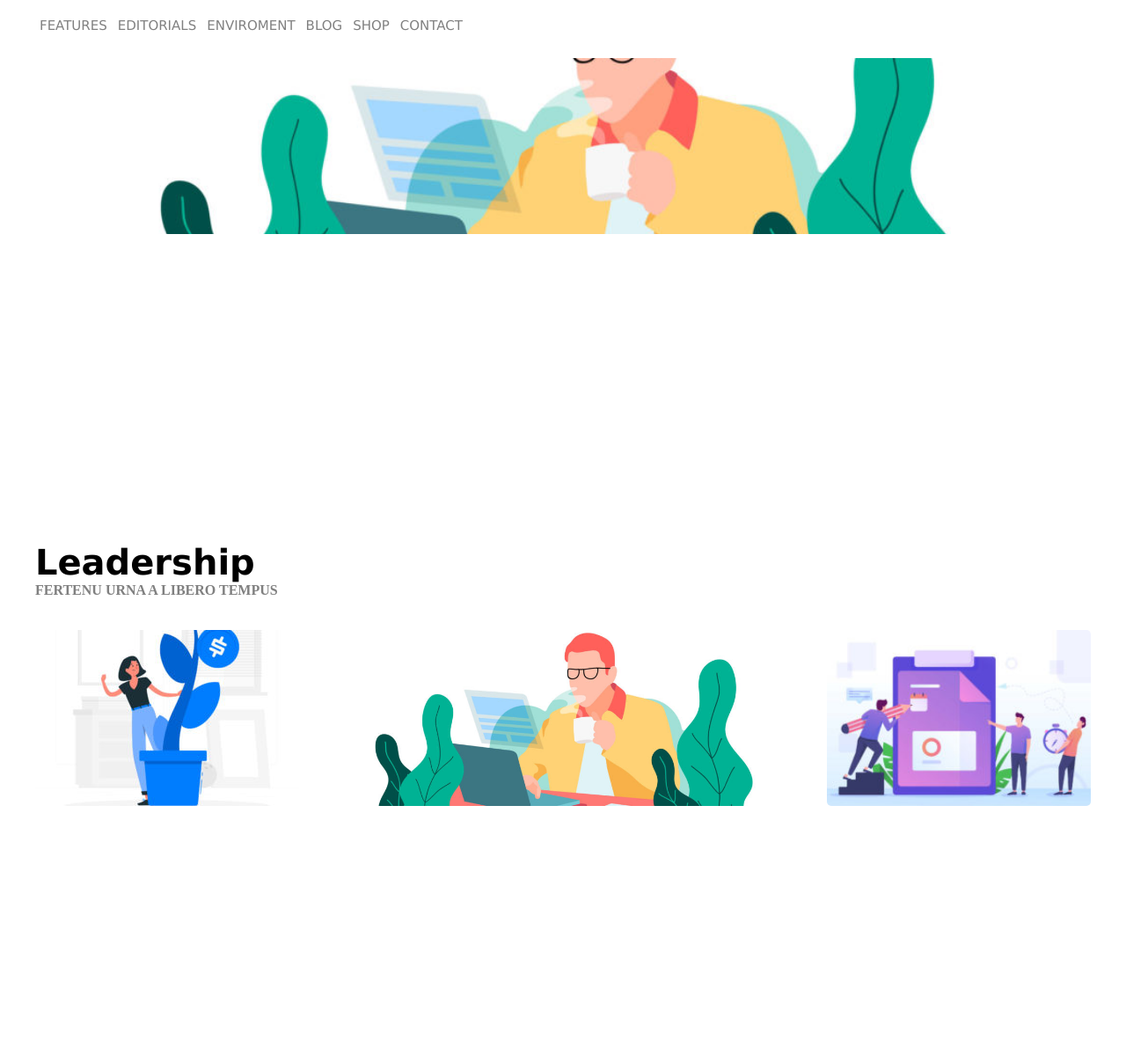
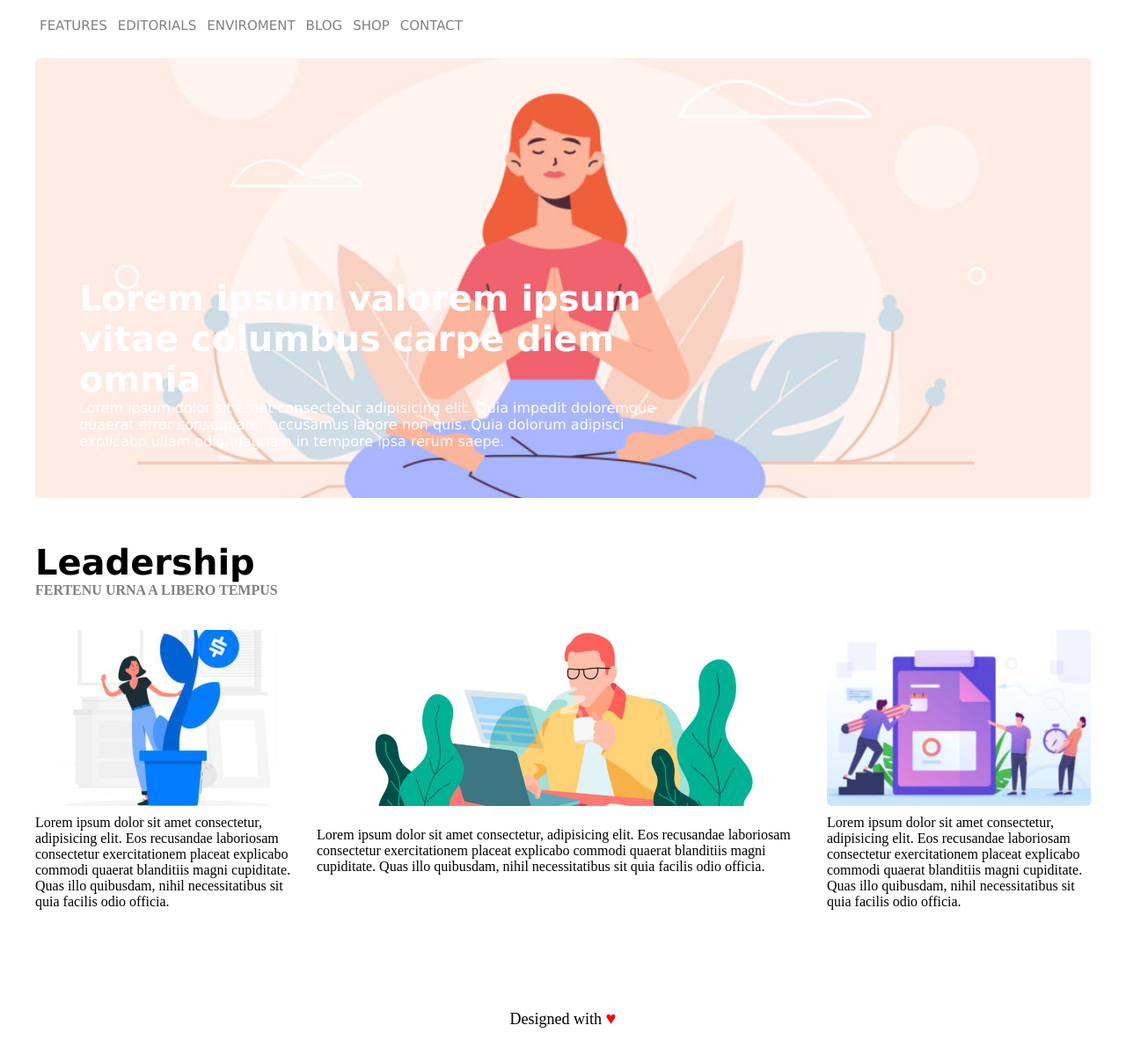
Before and after one commit to Rabab-art/htmlcss-wp, a plain HTML site: page index.html in a window 1280 px wide. Shown: the part 53-1260 px from the top of the page at 88% size. Before the commit the page ends 1199 px from the top, so only its background shows below. Drawn offline with Linux system fonts and the light colour scheme.

Commit message:
Revisone

```diff
--- a/index.html
+++ b/index.html
@@ -27,7 +27,7 @@
                     </ul>
                 </div>
                 <div class="main-content">
-                    <div id="banner" class=" img-bg">
+                    <div  class="img-bg" id="banner" >
                         <div class="text">
                             <h1> Lorem ipsum valorem ipsum vitae columbus carpe diem omnia</h1>
                             <p>Lorem ipsum dolor sit amet consectetur adipisicing elit. Quia impedit doloremque quaerat error consequatur accusamus labore non quis. Quia dolorum adipisci explicabo ullam odio magnam in tempore ipsa rerum saepe.</p>
@@ -42,20 +42,29 @@
 
                 <section class="columns claerflix">
                     <div class="col" >
-                        <div class="img-bg" id="img1"></div>
+                        <div class="img-bg" id="img1">
+                            <div class="textcol"> Lorem ipsum dolor sit amet consectetur, adipisicing elit. Eos recusandae laboriosam consectetur exercitationem placeat explicabo commodi quaerat blanditiis magni cupiditate. Quas illo quibusdam, nihil necessitatibus sit quia facilis odio officia.</div>
+                        </div>
+
                     </div>
 
                     <div class="col">
-                        <div class="img-bg" id="banner"></div>
+                        <div class="img-bg" id="banner2">
+                            <div class="textcol1"> Lorem ipsum dolor sit amet consectetur, adipisicing elit. Eos recusandae laboriosam consectetur exercitationem placeat explicabo commodi quaerat blanditiis magni cupiditate. Quas illo quibusdam, nihil necessitatibus sit quia facilis odio officia.</div>
+
+                        </div>
                     </div>
 
                     <div class="col">
-                        <div class="img-bg" id="img2"></div>
+                        <div class="img-bg" id="img2">
+                            <div class="textcol"> Lorem ipsum dolor sit amet consectetur, adipisicing elit. Eos recusandae laboriosam consectetur exercitationem placeat explicabo commodi quaerat blanditiis magni cupiditate. Quas illo quibusdam, nihil necessitatibus sit quia facilis odio officia.</div>
+                        </div>
                     </div>
                 </section>
             </section>
         </main>
 
-        <footer></footer>
+        <footer>Designed with <span class="heart">&hearts;</span></div></footer>
+
 </body>
 </html>
--- a/style.css
+++ b/style.css
@@ -18,6 +18,7 @@ body{
     background-size: cover;
     background-attachment: scroll;
     border-radius: 5px;
+    background-image: linear-gradient(rgba(0, 0, 0, 0.3), rgba(0,0,0,0.3));
 }
 /* header */
 header{
@@ -54,8 +55,8 @@ margin-bottom: 5px;
 
 #banner{
     height: 100%;
-    width: 100%;
-    background-image:linear-gradient(rgba(0, 0, 0, 0.3), rgba(0,0,0,0.3)), url(./img/banner.jpg);
+
+    background-image: url(./img/banner.jpg);
 
 }
 
@@ -95,7 +96,7 @@ h4{
     float: left;
     width: 25%;
     height: 400px;
-    ;
+
 }
 
 .leadership .columns .col:nth-child(2) {
@@ -107,7 +108,7 @@ margin: 0 20px;
     background-image: url(./img/img-1.jpg);
     height: 200px;
 }
-#banner{
+#banner2{
     background-image: url(./img/banner-2.jpg);
     height: 200px;
 }
@@ -117,7 +118,22 @@ margin: 0 20px;
     height: 200px;
 }
 
-.footer{
-    height: 150px;
+ .textcol1{
+     padding-top: 40%;
+ }
 
+ .textcol{
+     padding-top: 70%;
+ }
+
+footer{
+    height: 80px;
+    width: 100%;
+    text-align: center;
+    font-size: 18px;
 }
+
+.heart{
+    color: red;
+    font-size: 20px;
+}
```
